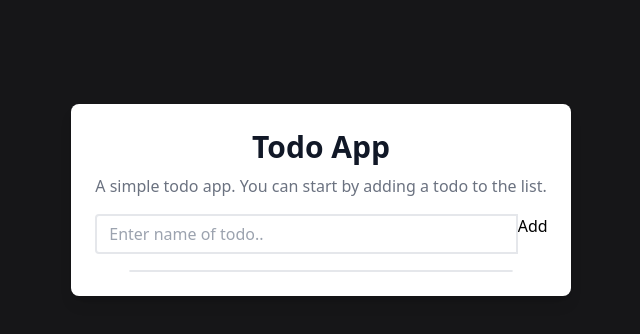
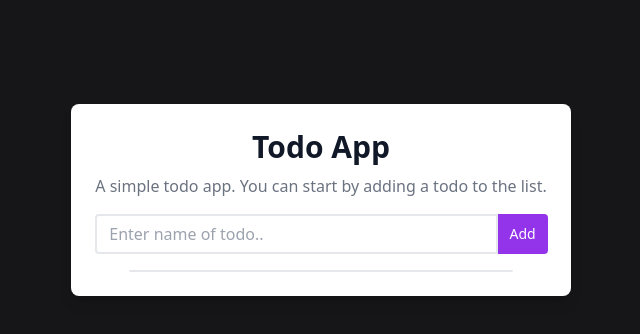
Before and after one commit to fayedbleh13/react-todo-app, a React (Vite) app: page / in a window 1280 px wide. Shown: the top 334 px of the page, without its empty margins (319-959 px from the left). Built offline with nearby package versions, Linux system fonts and the light colour scheme.

Commit message:
added toast notification

```diff
--- a/src/components/inputGroup.jsx
+++ b/src/components/inputGroup.jsx
@@ -1,6 +1,7 @@
 import React, { useState } from "react"
 import { useDispatch } from 'react-redux'
 import { addTodo } from "../redux/action/todo.action"
+import toast from 'react-hot-toast';
 
 export default function InputGroup({ todo, setTodo }) {
 
@@ -20,7 +21,7 @@ export default function InputGroup({ todo, setTodo }) {
             setTodo("")
         }
         else {
-            console.log("error: input empty")
+            toast.error('Error! input field should not be empty');
         }
 
     }
@@ -36,8 +37,8 @@ export default function InputGroup({ todo, setTodo }) {
                         onChange={handleChange}
                         placeholder="Enter name of todo.."
                     />
-                    <button type="submit" className="flex -mr-px">
-                        <span className="button">Add</span>
+                    <button type="submit" className="flex -mr-px input-btn">
+                        Add
                     </button>
                 </div>
             </form>
```
